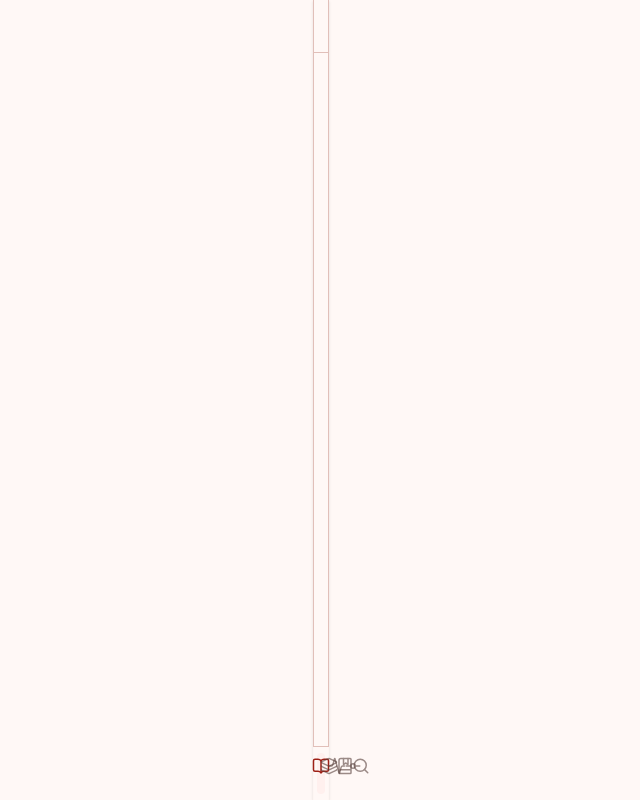
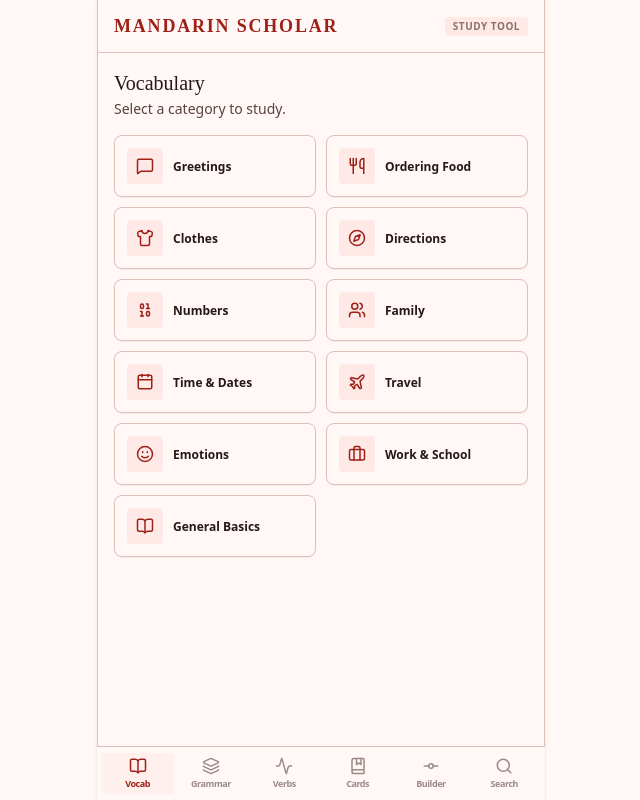
Before and after one commit to Morgan98800/learnmandarin, a React (Vite) app: page / in a window 1280 px wide. Shown: the whole page, without its empty margins (319-959 px from the left). Built offline with nearby package versions, Linux system fonts and the light colour scheme.

Commit message:
Fix Tailwind v4 theme spacing override that set max-w-md to 16px

```diff
--- a/src/index.css
+++ b/src/index.css
@@ -31,15 +31,6 @@
   --radius-lg: 0.25rem;
   --radius-xl: 0.5rem;
 
-  --spacing-container-margin: 20px;
-  --spacing-gutter: 16px;
-  --spacing-xl: 40px;
-  --spacing-sm: 8px;
-  --spacing-xs: 4px;
-  --spacing-lg: 24px;
-  --spacing-md: 16px;
-  --spacing-unit: 4px;
-
   --font-body-md: "Noto Sans", sans-serif;
   --font-headline-lg-mobile: "Source Serif 4", serif;
   --font-display-hanzi: "Source Serif 4", serif;
@@ -55,6 +46,7 @@ html, body {
   padding: 0;
   width: 100%;
   max-width: 100vw;
+  min-height: 100vh;
   overflow-x: hidden;
   background-color: #fff8f6;
 }
```
